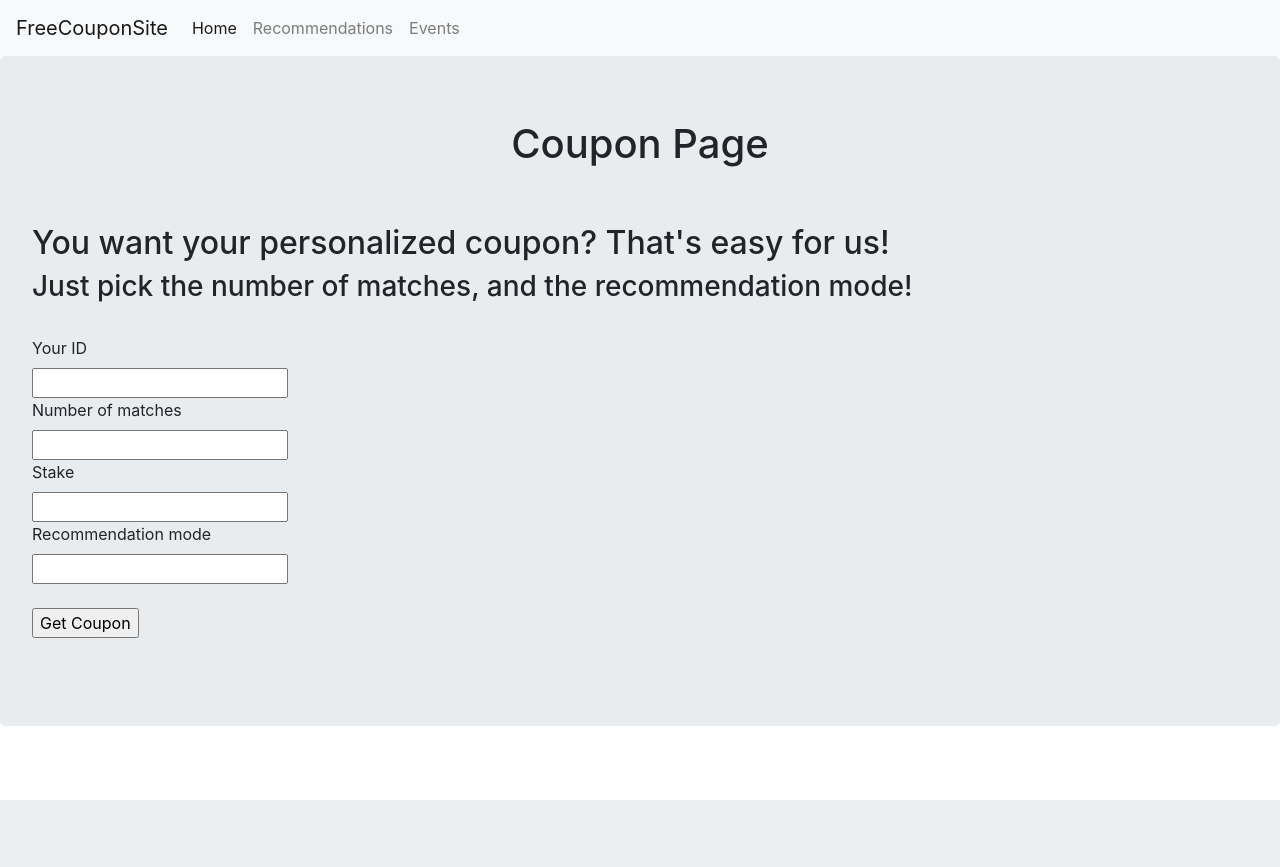
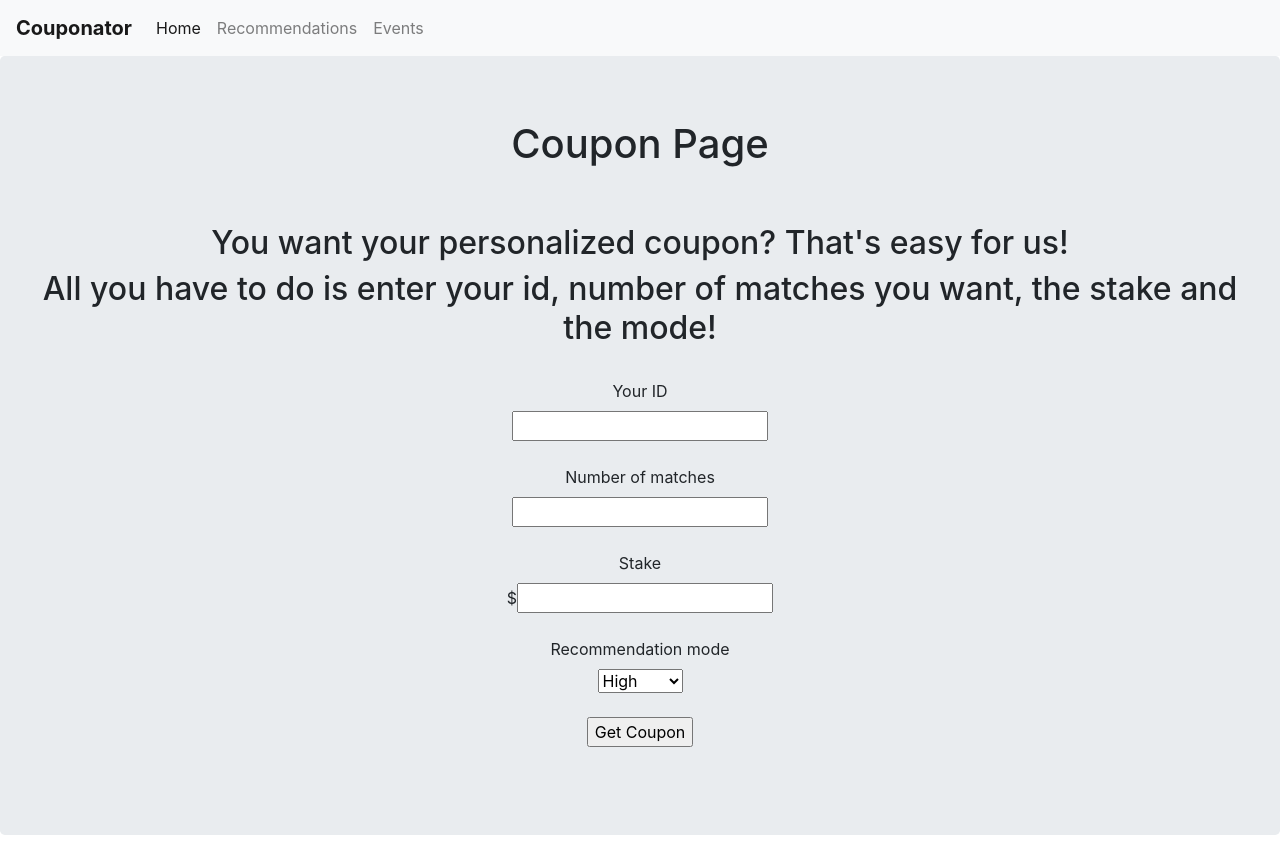
Before and after one commit to Maagnitude/football-coupon-recommendation, a Flask app: page /coupons in a window 1280 px wide. Before the commit the page ends 800 px from the top, so only its background shows below. Run offline with Flask 3, Linux system fonts and the light colour scheme.

Commit message:
feat: update base, index n coupons template/forms

```diff
--- a/recommendationapp/coupons/forms.py
+++ b/recommendationapp/coupons/forms.py
@@ -1,9 +1,9 @@
 from flask_wtf import FlaskForm
-from wtforms import StringField, IntegerField, SubmitField, FloatField
+from wtforms import StringField, IntegerField, SubmitField, FloatField, SelectField
 
 class CouponForm(FlaskForm):
     user_id = StringField('Your ID')
     stake = FloatField('Stake')
-    mode = StringField('Recommendation mode')
+    mode = SelectField('Recommendation mode', choices=[('high', 'High'), ('low', 'Low'), ('random', 'Random')], default='1')
     matches = IntegerField('Number of matches')
     submit = SubmitField('Get Coupon')
--- a/recommendationapp/coupons/templates/coupons/coupons.html
+++ b/recommendationapp/coupons/templates/coupons/coupons.html
@@ -2,13 +2,13 @@
 {% block content %}
 <div class="jumbotron">
     <h1 align="center">Coupon Page</h1><br><br>
-    <h2>You want your personalized coupon? That's easy for us!</h2>
-    <h3>Just pick the number of matches, and the recommendation mode!</h3>
-    <form method="POST">
+    <h2 align="center">You want your personalized coupon? That's easy for us!</h2>
+    <h2 align="center">All you have to do is enter your id, number of matches you want, the stake and the mode!</h2>
+    <form align= "center" method="POST">
         {{form.hidden_tag()}}<br>
-        {{form.user_id.label}}<br>{{form.user_id()}}<br>
-        {{form.matches.label}}<br>{{form.matches()}}<br>
-        {{form.stake.label}}<br>{{form.stake()}}<br>
+        {{form.user_id.label}}<br>{{form.user_id()}}<br><br>
+        {{form.matches.label}}<br>{{form.matches()}}<br><br>
+        {{form.stake.label}}<br>${{form.stake()}}<br><br>
         {{form.mode.label}}<br>{{form.mode()}}<br><br>
         {{form.submit()}}<br><br>
     </form>
--- a/recommendationapp/coupons/templates/coupons/got_coupon.html
+++ b/recommendationapp/coupons/templates/coupons/got_coupon.html
@@ -1,7 +1,7 @@
 {% extends "base.html" %}
 {% block content %}
 <div class="jumbotron">
-    <h1 align="center">Coupon Page</h1><br><br>
+    <h1 align="center">Congratulations!</h1><br><br>
     <h2 align="center">Your coupon is ready!</h2>
     <h3 align="center">Hope you get rich! Have fun!</h3>
     <style>
--- a/recommendationapp/events/views.py
+++ b/recommendationapp/events/views.py
@@ -26,15 +26,12 @@ def get_all_events():
     json_response = jsonify(events)
     if events is None:
         return {"result": "No events found"}
-    # Render HTML template by default
     return render_template('events.html', events=events, odds=odds, json_response=json_response)
 
 @events.route('/api/get_all_events')
 def api_get_all_events():
     events = find_all_events()[0]
     json_response = jsonify(events)
-
-    # Render HTML template by default
     return json_response
 
 @events.route('/register_odds', methods=['POST'])
--- a/recommendationapp/templates/base.html
+++ b/recommendationapp/templates/base.html
@@ -10,7 +10,7 @@
 </head>
 <body>
     <nav class="navbar navbar-expand-lg navbar-light bg-light">
-        <a class="navbar-brand" href="#">FreeCouponSite</a>
+        <a class="navbar-brand" href="#"><strong>Couponator</strong></a>
         <button class="navbar-toggler" type="button" data-toggle="collapse" data-target="#navbarNav" aria-controls="navbarNav" aria-expanded="false" aria-label="Toggle navigation">
           <span class="navbar-toggler-icon"></span>
         </button>
@@ -25,9 +25,6 @@
             <li class="nav-item">
               <a class="nav-link" href="{{ url_for('events.get_all_events') }}">Events</a>
             </li>
-            <!--<li class="nav-item">
-              <a class="nav-link disabled" href="#">Disabled</a>
-            </li>-->
           </ul>
         </div>
       </nav>
--- a/recommendationapp/templates/index.html
+++ b/recommendationapp/templates/index.html
@@ -2,7 +2,9 @@
 {% block content %}
 <div class="jumbotron">
     <h1 align="center">Homepage</h1><br><br>
-    <h2>Welcome dear customer!</h2>
+    <h2 align="center"><strong>Welcome dear customer!</strong></h2>
+    <h3 align="center">You are in the right place, in order to get <strong>rich</strong>!</h3>
+    <h3 align="center">If you want to check the future events, go to <strong>Events</strong> tab!</h3>
+    <h3 align="center">Otherwise, let us decide the best coupon for you, by visiting the <strong>Recommendations</strong> tab!</h3>
 </div>
-
 {% endblock %}
```
Also changed, not shown: recommendationapp/data.sqlite.
